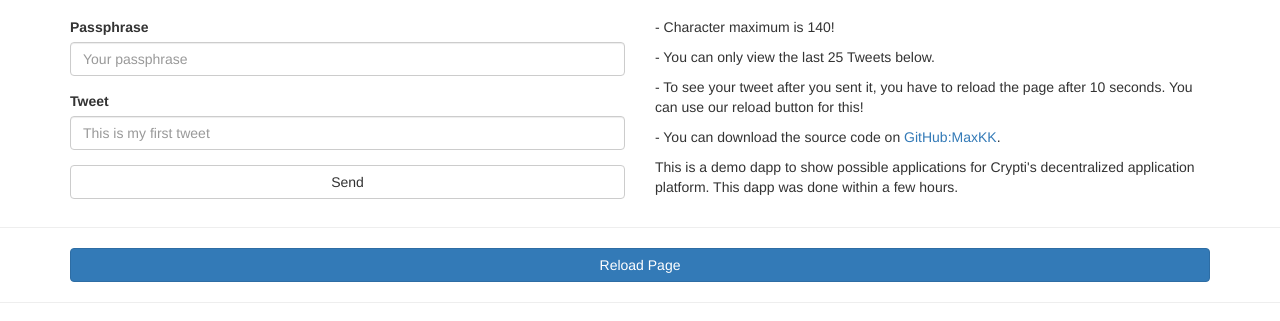
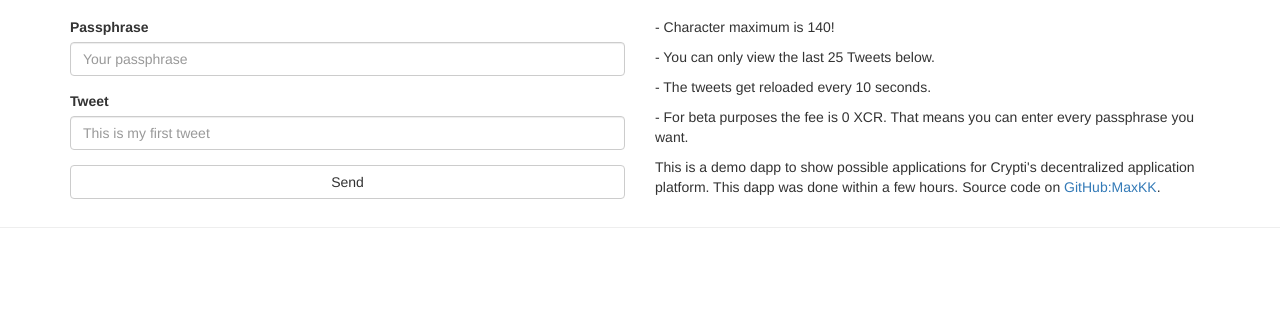
Before and after one commit to circulocity/decentralizedTwitter, a website: page public/index.html in a window 1280 px wide. Shown: the part 201-522 px from the top of the page. Drawn offline with Linux system fonts and the light colour scheme; no server answers.

Commit message:
Update index.html

```diff
--- a/public/index.html
+++ b/public/index.html
@@ -50,15 +50,13 @@
         </div>
         <p>- Character maximum is 140!</p>
         <p>- You can only view the last 25 Tweets below.</p>
-        <p>- To see your tweet after you sent it, you have to reload the page after 10 seconds. You can use our reload button for this!</p>
-        <p>- You can download the source code on <a target="_blank" href="https://github.com/MaxKK/decentralizedTwitter">GitHub:MaxKK</a>.</p>
+        <p>- The tweets get reloaded every 10 seconds.</p>
+        <p>- For beta purposes the fee is 0 XCR. That means you can enter every passphrase you want.</p>
 
-        <p>This is a demo dapp to show possible applications for Crypti's decentralized application platform. This dapp was done within a few hours.</p>
+        <p>This is a demo dapp to show possible applications for Crypti's decentralized application platform. This dapp was done within a few hours. Source code on <a target="_blank" href="https://github.com/MaxKK/decentralizedTwitter">GitHub:MaxKK</a>.</p>
       </div>
     </div>
   </div>
-  <hr>
-  <div class="container"><button type="button" class="col-xs-12 col-sm-12 col-md-12 btn btn-primary" id="reload" onclick="reloadPage()">Reload Page</button></div>
   <hr>
   <div class="container" id="tweetOverview"></div>
 
```
